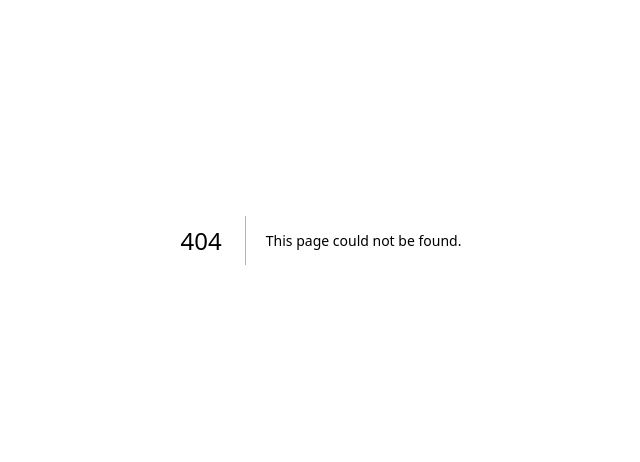
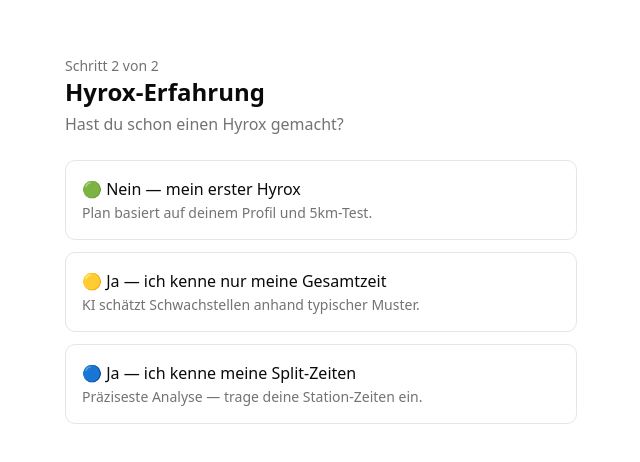
Before and after one commit to Fitnerd/hyrox-plan, a Next.js app: page /onboarding/erfahrung in a window 1280 px wide. Before the commit this address had no page. Shown: the part 160-622 px from the top of the page, without its empty margins (319-959 px from the left). Built offline with nearby package versions, Linux system fonts and the light colour scheme.

Commit message:
feat: add onboarding step 2 - experience form with 3 paths

```diff
--- /dev/null
+++ b/app/(onboarding)/onboarding/erfahrung/page.tsx
@@ -0,0 +1,16 @@
+import { ErfahrungForm } from '@/components/onboarding/ErfahrungForm'
+
+export default function OnboardingErfahrungPage() {
+  return (
+    <div className="min-h-screen flex items-center justify-center p-4">
+      <div className="w-full max-w-lg">
+        <div className="mb-6">
+          <p className="text-sm text-muted-foreground">Schritt 2 von 2</p>
+          <h1 className="text-2xl font-bold">Hyrox-Erfahrung</h1>
+          <p className="text-muted-foreground mt-1">Hast du schon einen Hyrox gemacht?</p>
+        </div>
+        <ErfahrungForm />
+      </div>
+    </div>
+  )
+}
--- /dev/null
+++ b/app/api/onboarding/erfahrung/route.ts
@@ -0,0 +1,53 @@
+import { NextRequest, NextResponse } from 'next/server'
+import { auth } from '@/lib/auth/config'
+import { prisma } from '@/lib/db/prisma'
+import { z } from 'zod'
+
+const splitSchema = z.object({
+  station: z.enum(['SKIERG', 'SLED_PUSH', 'SLED_PULL', 'BURPEE', 'ROWING', 'FARMERS', 'SANDBAG', 'WALLBALLS']),
+  zeit: z.number().int().min(1),
+  platzierung: z.number().int().optional().nullable(),
+})
+
+const schema = z.discriminatedUnion('path', [
+  z.object({ path: z.literal('FIRST') }),
+  z.object({
+    path: z.literal('TOTAL_ONLY'),
+    gesamtzeit: z.number().int().min(1),
+    format: z.enum(['SOLO', 'DOUBLES']),
+  }),
+  z.object({
+    path: z.literal('SPLITS'),
+    gesamtzeit: z.number().int().min(1),
+    format: z.enum(['SOLO', 'DOUBLES']),
+    splits: z.array(splitSchema),
+  }),
+])
+
+export async function POST(req: NextRequest) {
+  const session = await auth()
+  if (!session?.user?.id) return NextResponse.json({ error: 'Unauthorized' }, { status: 401 })
+
+  const body = await req.json()
+  const parsed = schema.safeParse(body)
+  if (!parsed.success) return NextResponse.json({ error: parsed.error.flatten() }, { status: 400 })
+
+  if (parsed.data.path !== 'FIRST') {
+    await prisma.previousRace.create({
+      data: {
+        userId: session.user.id,
+        gesamtzeit: parsed.data.gesamtzeit,
+        format: parsed.data.format,
+        splits: parsed.data.path === 'SPLITS' ? {
+          create: parsed.data.splits.map(s => ({
+            station: s.station,
+            zeit: s.zeit,
+            platzierung: s.platzierung,
+          })),
+        } : undefined,
+      },
+    })
+  }
+
+  return NextResponse.json({ ok: true })
+}
--- /dev/null
+++ b/components/onboarding/ErfahrungForm.tsx
@@ -0,0 +1,167 @@
+'use client'
+import { useState } from 'react'
+import { useRouter } from 'next/navigation'
+import { Button } from '@/components/ui/button'
+import { Input } from '@/components/ui/input'
+import { Label } from '@/components/ui/label'
+import { SplitsForm } from './SplitsForm'
+
+type Path = 'FIRST' | 'TOTAL_ONLY' | 'SPLITS'
+
+interface Split {
+  station: string
+  zeit: number
+  platzierung?: number | null
+}
+
+export function ErfahrungForm() {
+  const router = useRouter()
+  const [path, setPath] = useState<Path | null>(null)
+  const [format, setFormat] = useState<'SOLO' | 'DOUBLES'>('DOUBLES')
+  const [splits, setSplits] = useState<Split[]>([])
+  const [loading, setLoading] = useState(false)
+  const [error, setError] = useState('')
+
+  async function handleSubmit(e: React.FormEvent<HTMLFormElement>) {
+    e.preventDefault()
+    if (!path) return
+    setLoading(true)
+    setError('')
+
+    try {
+      const fd = new FormData(e.currentTarget)
+
+      let body: Record<string, unknown> = { path }
+
+      if (path !== 'FIRST') {
+        const gesamtRaw = fd.get('gesamtzeit') as string
+        // Parse H:MM:SS or MM:SS
+        const parts = gesamtRaw.split(':').map(Number)
+        const gesamtsekunden = parts.length === 3
+          ? parts[0] * 3600 + parts[1] * 60 + parts[2]
+          : parts[0] * 60 + (parts[1] ?? 0)
+        body = { path, gesamtzeit: gesamtsekunden, format }
+      }
+
+      if (path === 'SPLITS') {
+        body = { ...body, splits }
+      }
+
+      const res = await fetch('/api/onboarding/erfahrung', {
+        method: 'POST',
+        headers: { 'Content-Type': 'application/json' },
+        body: JSON.stringify(body),
+      })
+
+      if (!res.ok) {
+        setError('Fehler beim Speichern')
+        return
+      }
+      router.push('/onboarding/generieren')
+    } catch {
+      setError('Netzwerkfehler — bitte erneut versuchen')
+    } finally {
+      setLoading(false)
+    }
+  }
+
+  const PATH_OPTIONS = [
+    {
+      key: 'FIRST' as Path,
+      label: '🟢 Nein — mein erster Hyrox',
+      desc: 'Plan basiert auf deinem Profil und 5km-Test.',
+    },
+    {
+      key: 'TOTAL_ONLY' as Path,
+      label: '🟡 Ja — ich kenne nur meine Gesamtzeit',
+      desc: 'KI schätzt Schwachstellen anhand typischer Muster.',
+    },
+    {
+      key: 'SPLITS' as Path,
+      label: '🔵 Ja — ich kenne meine Split-Zeiten',
+      desc: 'Präziseste Analyse — trage deine Station-Zeiten ein.',
+    },
+  ] as const
+
+  return (
+    <form onSubmit={handleSubmit} className="space-y-4">
+      <div className="space-y-3">
+        {PATH_OPTIONS.map(opt => (
+          <button
+            key={opt.key}
+            type="button"
+            onClick={() => setPath(opt.key)}
+            className={`w-full text-left p-4 rounded-lg border transition-colors ${
+              path === opt.key
+                ? 'border-primary bg-primary/5'
+                : 'border-input hover:border-primary/50'
+            }`}
+          >
+            <div className="font-medium">{opt.label}</div>
+            <div className="text-sm text-muted-foreground mt-0.5">{opt.desc}</div>
+          </button>
+        ))}
+      </div>
+
+      {path && path !== 'FIRST' && (
+        <div className="space-y-3 pt-2">
+          <div>
+            <Label>Format</Label>
+            <div className="flex gap-3 mt-1">
+              {(['SOLO', 'DOUBLES'] as const).map(f => (
+                <button
+                  key={f}
+                  type="button"
+                  onClick={() => setFormat(f)}
+                  className={`px-4 py-2 rounded border text-sm transition-colors ${
+                    format === f
+                      ? 'bg-primary text-primary-foreground border-primary'
+                      : 'border-input hover:border-primary/50'
+                  }`}
+                >
+                  {f}
+                </button>
+              ))}
+            </div>
+          </div>
+          <div>
+            <Label htmlFor="gesamtzeit">Gesamtzeit (H:MM:SS)</Label>
+            <Input
+              id="gesamtzeit"
+              name="gesamtzeit"
+              placeholder="1:37:00"
+              required
+            />
+          </div>
+        </div>
+      )}
+
+      {path === 'SPLITS' && (
+        <div className="pt-2">
+          <Label className="mb-2 block">Station-Zeiten</Label>
+          <SplitsForm value={splits} onChange={setSplits} />
+        </div>
+      )}
+
+      {error && <p className="text-sm text-red-500">{error}</p>}
+
+      {path && (
+        <div className="flex gap-3 pt-2">
+          {path === 'SPLITS' && (
+            <Button
+              type="button"
+              variant="outline"
+              className="flex-1"
+              onClick={() => router.push('/onboarding/generieren')}
+            >
+              Überspringen
+            </Button>
+          )}
+          <Button type="submit" className="flex-1" disabled={loading}>
+            {loading ? 'Speichern…' : 'Plan generieren →'}
+          </Button>
+        </div>
+      )}
+    </form>
+  )
+}
--- /dev/null
+++ b/components/onboarding/SplitsForm.tsx
@@ -0,0 +1,70 @@
+'use client'
+import { Input } from '@/components/ui/input'
+import { mmSsToSeconds, secondsToMmSs } from '@/lib/utils/pace'
+
+const STATIONS = [
+  { key: 'SKIERG', label: 'SkiErg 1000m' },
+  { key: 'SLED_PUSH', label: 'Sled Push 50m' },
+  { key: 'SLED_PULL', label: 'Sled Pull 50m' },
+  { key: 'BURPEE', label: 'Burpee Broad Jump 80m' },
+  { key: 'ROWING', label: 'Rowing 1000m' },
+  { key: 'FARMERS', label: 'Farmers Carry 200m' },
+  { key: 'SANDBAG', label: 'Sandbag Lunges 100m' },
+  { key: 'WALLBALLS', label: 'Wall Balls' },
+]
+
+interface Split {
+  station: string
+  zeit: number
+  platzierung?: number | null
+}
+
+interface Props {
+  value: Split[]
+  onChange: (splits: Split[]) => void
+}
+
+export function SplitsForm({ value, onChange }: Props) {
+  function handleChange(station: string, field: 'zeit' | 'platzierung', raw: string) {
+    const existing = value.find(s => s.station === station) ?? { station, zeit: 0 }
+    let updated: Split
+    if (field === 'zeit') {
+      const secs = mmSsToSeconds(raw)
+      updated = { ...existing, zeit: secs ?? 0 }
+    } else {
+      updated = { ...existing, platzierung: raw ? Number(raw) : null }
+    }
+    const next = [...value.filter(s => s.station !== station), updated].filter(s => s.zeit > 0)
+    onChange(next)
+  }
+
+  return (
+    <div className="space-y-2">
+      <div className="grid grid-cols-[1fr_90px_80px] gap-2 text-xs text-muted-foreground px-1">
+        <span>Station</span>
+        <span>Zeit (MM:SS)</span>
+        <span>Platz (opt.)</span>
+      </div>
+      {STATIONS.map(({ key, label }) => {
+        const split = value.find(s => s.station === key)
+        return (
+          <div key={key} className="grid grid-cols-[1fr_90px_80px] gap-2 items-center">
+            <span className="text-sm">{label}</span>
+            <Input
+              placeholder="3:48"
+              defaultValue={split ? secondsToMmSs(split.zeit) : ''}
+              pattern="\d{1,2}:\d{2}"
+              onChange={e => handleChange(key, 'zeit', e.target.value)}
+            />
+            <Input
+              placeholder="220"
+              type="number"
+              defaultValue={split?.platzierung ?? ''}
+              onChange={e => handleChange(key, 'platzierung', e.target.value)}
+            />
+          </div>
+        )
+      })}
+    </div>
+  )
+}
```
